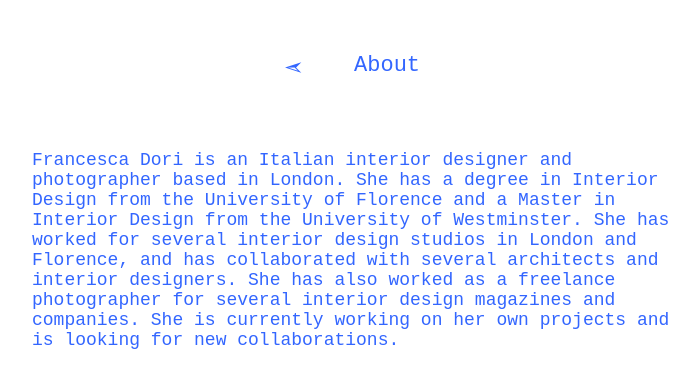
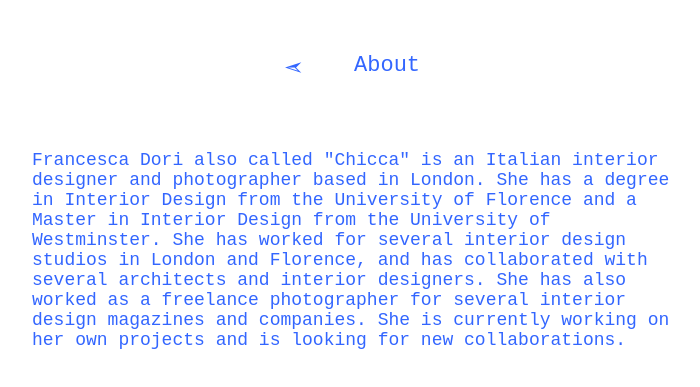
Before and after one commit to mpellino/the_artist, a website: page about.html in a window 1280 px wide. Shown: the part 301-688 px from the top of the page, without its empty margins (288-988 px from the left). Drawn offline with Linux system fonts and the light colour scheme.

Commit message:
Test commit

```diff
--- a/about.html
+++ b/about.html
@@ -24,7 +24,7 @@
         </div>
     </div>
     <div class="about-text-container">
-        <p class="about-text">Francesca Dori is an Italian interior designer and photographer based in London. She has a degree in Interior Design from the University of Florence and a Master in Interior Design from the University of Westminster. She has worked for several interior design studios in London and Florence, and has collaborated with several architects and interior designers. She has also worked as a freelance photographer for several interior design magazines and companies. She is currently working on her own projects and is looking for new collaborations.</p>
+        <p class="about-text">Francesca Dori also called "Chicca" is an Italian interior designer and photographer based in London. She has a degree in Interior Design from the University of Florence and a Master in Interior Design from the University of Westminster. She has worked for several interior design studios in London and Florence, and has collaborated with several architects and interior designers. She has also worked as a freelance photographer for several interior design magazines and companies. She is currently working on her own projects and is looking for new collaborations.</p>
     </div>
     </body>
 </html>
```
